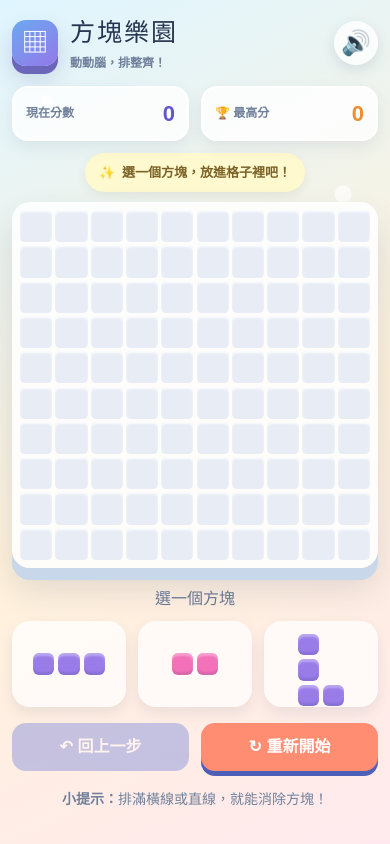
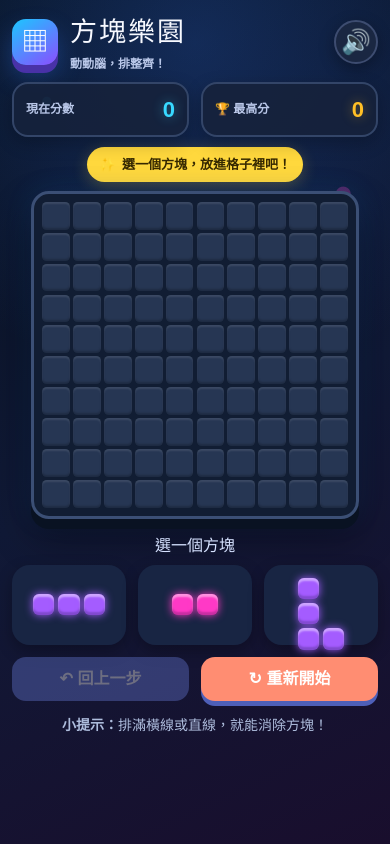
Before and after one commit to LittleKMT/8x8, a Next.js app: page / in a window 390 px wide. Built offline with nearby package versions, Linux system fonts and the light colour scheme.

Commit message:
Improve mobile layout and vivid dark theme

```diff
--- a/app/globals.css
+++ b/app/globals.css
@@ -1,26 +1,27 @@
 @import "tailwindcss";
 
 :root {
-  --ink: #26344f;
-  --muted: #71809b;
+  --ink: #f7f9ff;
+  --muted: #b9c7e8;
   --cream: #fffaf0;
-  --blue: #8bbcf4;
-  --cell: #e8edf5;
+  --blue: #27b7ff;
+  --cell: #263653;
 }
 
 * { box-sizing: border-box; }
 
-html { background: #dff5ff; }
+html { background: #07111f; }
 
 body {
   margin: 0;
   color: var(--ink);
   font-family: Arial, "Noto Sans TC", "Microsoft JhengHei", sans-serif;
   background:
-    radial-gradient(circle at 12% 12%, rgba(255,255,255,.85) 0 5px, transparent 6px),
-    radial-gradient(circle at 88% 23%, rgba(255,255,255,.7) 0 8px, transparent 9px),
-    linear-gradient(155deg, #dff5ff 0%, #fff2db 54%, #ffe9ee 100%);
-  min-height: 100vh;
+    radial-gradient(circle at 12% 12%, rgba(47, 210, 255, .34) 0 4px, transparent 5px),
+    radial-gradient(circle at 88% 23%, rgba(255, 65, 200, .28) 0 7px, transparent 8px),
+    radial-gradient(circle at 50% 5%, rgba(45, 105, 220, .28), transparent 42%),
+    linear-gradient(155deg, #07111f 0%, #101936 52%, #190e2d 100%);
+  min-height: 100dvh;
   user-select: none;
   overscroll-behavior: none;
 }
@@ -29,7 +30,7 @@ button { font: inherit; }
 
 .game-shell {
   width: min(100%, 650px);
-  min-height: 100vh;
+  min-height: 100dvh;
   margin: 0 auto;
   padding: 22px 22px 30px;
   touch-action: none;
@@ -39,68 +40,68 @@ button { font: inherit; }
 .brand { display: flex; align-items: center; gap: 12px; }
 .brand > span {
   display: grid; place-items: center; width: 54px; height: 54px; border-radius: 17px;
-  color: #fff; background: linear-gradient(145deg, #6ba9f0, #9478e9); font-size: 32px;
-  box-shadow: 0 8px 0 #6c66bb, 0 12px 22px rgba(71, 82, 150, .2);
+  color: #fff; background: linear-gradient(145deg, #1bc7ff, #8c4dff); font-size: 32px;
+  box-shadow: 0 8px 0 #4932a8, 0 12px 24px rgba(52, 125, 255, .3);
 }
 .brand h1 { margin: 0; font-size: clamp(25px, 6vw, 36px); letter-spacing: 2px; }
 .brand p { margin: 2px 0 0; color: var(--muted); font-weight: 700; }
 .sound-button {
-  width: 50px; height: 50px; border: 0; border-radius: 50%; background: rgba(255,255,255,.82);
-  font-size: 24px; box-shadow: 0 5px 14px rgba(66,82,123,.14); cursor: pointer;
+  width: 50px; height: 50px; border: 2px solid #3d4c70; border-radius: 50%; background: #1a2742;
+  font-size: 24px; box-shadow: 0 5px 16px rgba(0,0,0,.3); cursor: pointer;
 }
 
 .score-row { display: grid; grid-template-columns: 1fr 1fr; gap: 12px; }
 .score-card {
   display: flex; align-items: center; justify-content: space-between; padding: 11px 18px;
-  background: rgba(255,255,255,.8); border: 2px solid rgba(255,255,255,.9); border-radius: 16px;
-  box-shadow: 0 6px 16px rgba(60,80,120,.09);
+  background: rgba(22,34,59,.9); border: 2px solid #334568; border-radius: 16px;
+  box-shadow: 0 6px 18px rgba(0,0,0,.24);
 }
 .score-card span { color: var(--muted); font-weight: 800; font-size: 14px; }
-.score-card strong { color: #6357cf; font-size: 26px; }
-.score-card.best strong { color: #ee8d31; }
+.score-card strong { color: #38d9ff; font-size: 26px; text-shadow: 0 0 12px rgba(56,217,255,.45); }
+.score-card.best strong { color: #ffbf26; text-shadow: 0 0 12px rgba(255,191,38,.4); }
 
 .coach {
   margin: 15px auto 13px; padding: 10px 14px; width: fit-content; max-width: 100%; text-align: center;
-  border-radius: 999px; background: #fff9cf; color: #7b6227; font-weight: 800; box-shadow: 0 4px 10px rgba(95,75,31,.08);
+  border-radius: 999px; background: #ffd83d; color: #352800; font-weight: 900; box-shadow: 0 4px 16px rgba(255,216,61,.24);
 }
 .coach span { margin-right: 7px; }
 
 .board-wrap {
-  padding: 11px; border-radius: 23px; background: rgba(255,255,255,.86);
-  box-shadow: 0 12px 0 #c8d7e9, 0 20px 35px rgba(53,75,110,.16);
+  padding: 11px; border: 3px solid #3b4f75; border-radius: 23px; background: #111d33;
+  box-shadow: 0 10px 0 #091222, 0 18px 38px rgba(0,0,0,.38), 0 0 28px rgba(28,141,255,.12);
 }
 .board { display: grid; grid-template-columns: repeat(10, 1fr); gap: clamp(3px, .8vw, 5px); aspect-ratio: 1; }
 .cell {
   min-width: 0; min-height: 0; padding: 0; border: 0; border-radius: clamp(4px, 1.2vw, 8px);
-  background: var(--cell); box-shadow: inset 0 2px 2px rgba(255,255,255,.8); cursor: pointer;
+  background: var(--cell); box-shadow: inset 0 2px 2px rgba(255,255,255,.1), inset 0 -2px 2px rgba(0,0,0,.2); cursor: pointer;
   transition: transform .12s ease, background .12s ease, opacity .12s ease;
 }
-.cell.filled, .cell.preview { box-shadow: inset 0 4px 3px rgba(255,255,255,.32), inset 0 -4px 2px rgba(20,30,70,.11); }
-.cell.preview { opacity: .58; transform: scale(.91); }
+.cell.filled, .cell.preview { box-shadow: inset 0 4px 3px rgba(255,255,255,.42), inset 0 -4px 3px rgba(5,10,30,.25), 0 0 8px currentColor; }
+.cell.preview { opacity: .78; transform: scale(.91); }
 .cell.preview.invalid { background: #f26d75; opacity: .5; }
 .cell.sparkle { animation: pop .42s ease both; background: #ffe577; }
 
-.color-0 { background: #ff7f8c !important; }
-.color-1 { background: #ffb84d !important; }
-.color-2 { background: #58d2a9 !important; }
-.color-3 { background: #5ba9f4 !important; }
-.color-4 { background: #9a7ce8 !important; }
-.color-5 { background: #f371b8 !important; }
+.color-0 { background: #ff3f68 !important; color: #ff3f68; }
+.color-1 { background: #ffae00 !important; color: #ffae00; }
+.color-2 { background: #10e6a0 !important; color: #10e6a0; }
+.color-3 { background: #159cff !important; color: #159cff; }
+.color-4 { background: #a45cff !important; color: #a45cff; }
+.color-5 { background: #ff39c6 !important; color: #ff39c6; }
 
 .tray { margin-top: 24px; }
-.tray h2 { margin: 0 0 10px; text-align: center; color: #687792; font-size: 16px; }
+.tray h2 { margin: 0 0 10px; text-align: center; color: #d6e2ff; font-size: 16px; }
 .piece-row { display: grid; grid-template-columns: repeat(3, 1fr); gap: 12px; }
 .piece-button {
   height: 102px; display: grid; place-items: center; padding: 10px; border: 3px solid transparent;
-  border-radius: 18px; background: rgba(255,255,255,.72); box-shadow: 0 6px 13px rgba(55,75,110,.1); cursor: grab;
+  border-radius: 18px; background: rgba(25,39,68,.94); box-shadow: 0 6px 16px rgba(0,0,0,.28); cursor: grab;
   transition: transform .15s ease, border-color .15s ease, opacity .15s ease;
 }
-.piece-button:hover, .piece-button.selected { transform: translateY(-4px); border-color: #ffce53; background: #fffdf4; }
+.piece-button:hover, .piece-button.selected { transform: translateY(-4px); border-color: #ffe04b; background: #24385d; box-shadow: 0 0 18px rgba(255,224,75,.22); }
 .piece-button:active { cursor: grabbing; transform: scale(.96); }
 .piece-button.disabled-piece { opacity: .35; filter: grayscale(.4); }
-.piece-button.used { color: #9dafbd; font-size: 26px; box-shadow: none; background: rgba(255,255,255,.32); }
+.piece-button.used { color: #71819f; font-size: 26px; box-shadow: none; background: rgba(23,35,59,.6); }
 .mini-grid { display: grid; gap: 4px; width: fit-content; height: fit-content; }
-.mini-block { display: block; width: clamp(17px, 5.5vw, 27px); aspect-ratio: 1; border-radius: 6px; box-shadow: inset 0 3px 2px rgba(255,255,255,.32), inset 0 -3px 2px rgba(20,30,70,.12); }
+.mini-block { display: block; width: clamp(17px, 5.5vw, 27px); aspect-ratio: 1; border-radius: 6px; box-shadow: inset 0 3px 2px rgba(255,255,255,.45), inset 0 -3px 2px rgba(5,10,30,.22), 0 0 8px currentColor; }
 
 .actions { display: grid; grid-template-columns: 1fr 1fr; gap: 12px; margin-top: 16px; }
 .actions button, .game-modal button {
@@ -109,11 +110,11 @@ button { font: inherit; }
 }
 .actions button:last-child { background: #ff8d72; box-shadow-color: #da6556; }
 .actions button:disabled { opacity: .38; box-shadow: none; cursor: default; }
-.tip { margin: 18px 0 0; text-align: center; color: #71809b; font-size: 14px; }
+.tip { margin: 18px 0 0; text-align: center; color: #aebddd; font-size: 14px; }
 
 .drag-piece {
   position: fixed; z-index: 20; transform: translate(-50%, -125%); pointer-events: none;
-  padding: 10px; border-radius: 14px; background: rgba(255,255,255,.75); filter: drop-shadow(0 10px 10px rgba(48,64,100,.2));
+  padding: 10px; border-radius: 14px; background: rgba(20,32,56,.92); filter: drop-shadow(0 10px 12px rgba(0,0,0,.4));
 }
 
 .modal-backdrop { position: fixed; inset: 0; z-index: 30; display: grid; place-items: center; padding: 24px; background: rgba(45,55,90,.48); backdrop-filter: blur(5px); }
@@ -130,18 +131,31 @@ button { font: inherit; }
 @keyframes pop { 50% { transform: scale(1.28) rotate(4deg); } 100% { transform: scale(0); opacity: 0; } }
 @keyframes modalIn { from { opacity: 0; transform: translateY(20px) scale(.92); } }
 
-@media (max-width: 480px) {
-  .game-shell { padding: 14px 12px 24px; }
+@media (max-width: 700px) {
+  .game-shell { padding: 12px 12px 22px; }
+  .topbar { margin-bottom: 9px; }
   .brand > span { width: 46px; height: 46px; border-radius: 14px; font-size: 27px; }
+  .brand h1 { font-size: 27px; }
   .brand p { font-size: 12px; }
   .sound-button { width: 44px; height: 44px; }
   .score-card { padding: 9px 12px; }
   .score-card span { font-size: 12px; }
   .score-card strong { font-size: 22px; }
-  .coach { margin: 12px auto 10px; font-size: 13px; }
-  .board-wrap { padding: 8px; border-radius: 18px; }
-  .piece-button { height: 86px; }
-  .tray { margin-top: 19px; }
+  .coach { margin: 10px auto 9px; padding: 8px 12px; font-size: 13px; }
+  .board-wrap { width: min(84vw, 440px); margin-inline: auto; padding: 8px; border-radius: 18px; }
+  .piece-button { height: 80px; }
+  .tray { margin-top: 15px; }
+  .tray h2 { margin-bottom: 7px; }
+  .actions { margin-top: 12px; }
+  .actions button { min-height: 44px; }
+  .tip { margin-top: 14px; }
+}
+
+@media (max-width: 700px) and (max-height: 760px) {
+  .brand p, .tip { display: none; }
+  .board-wrap { width: min(72vw, 390px); }
+  .piece-button { height: 68px; }
+  .tray { margin-top: 12px; }
 }
 
 @media (prefers-reduced-motion: reduce) {
```
